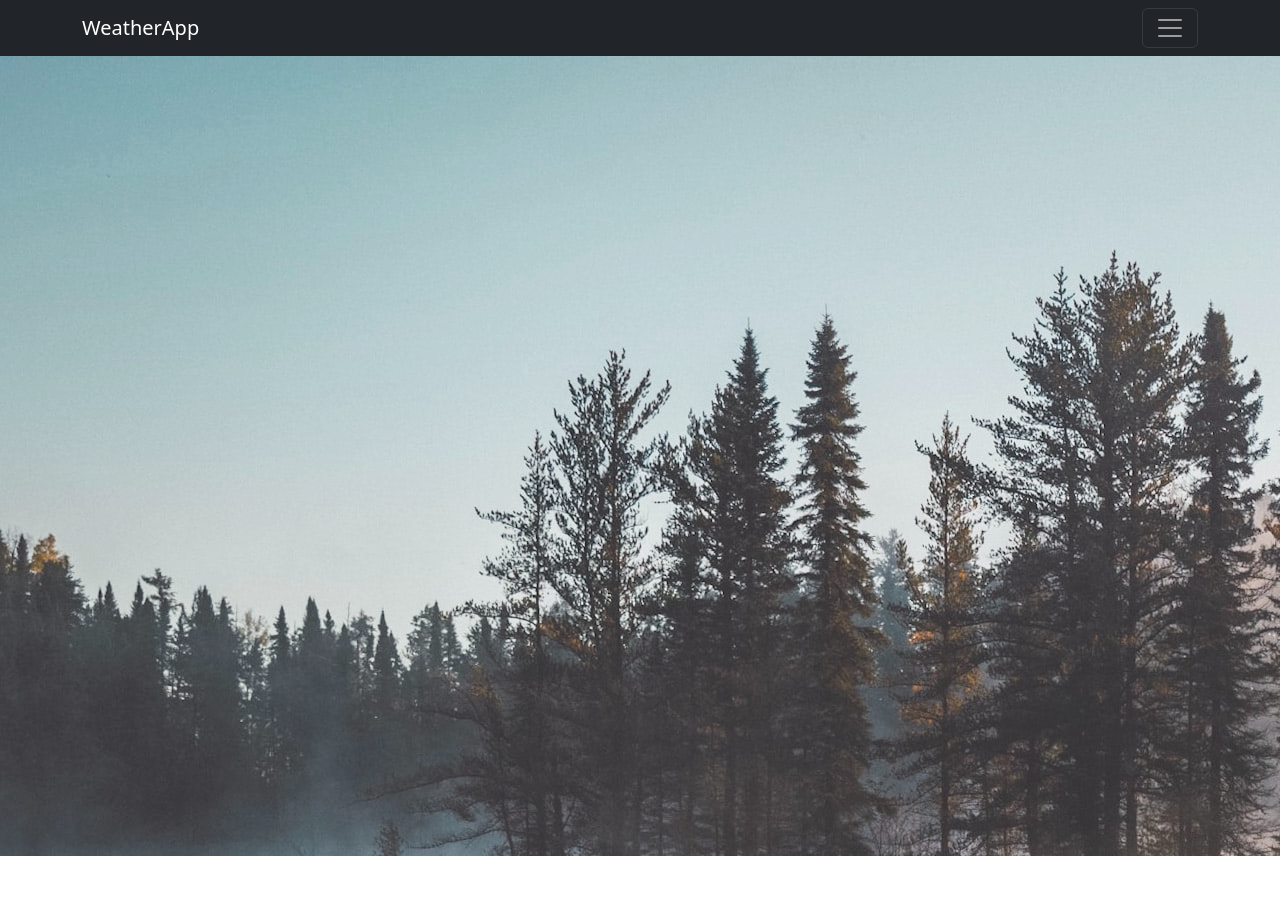
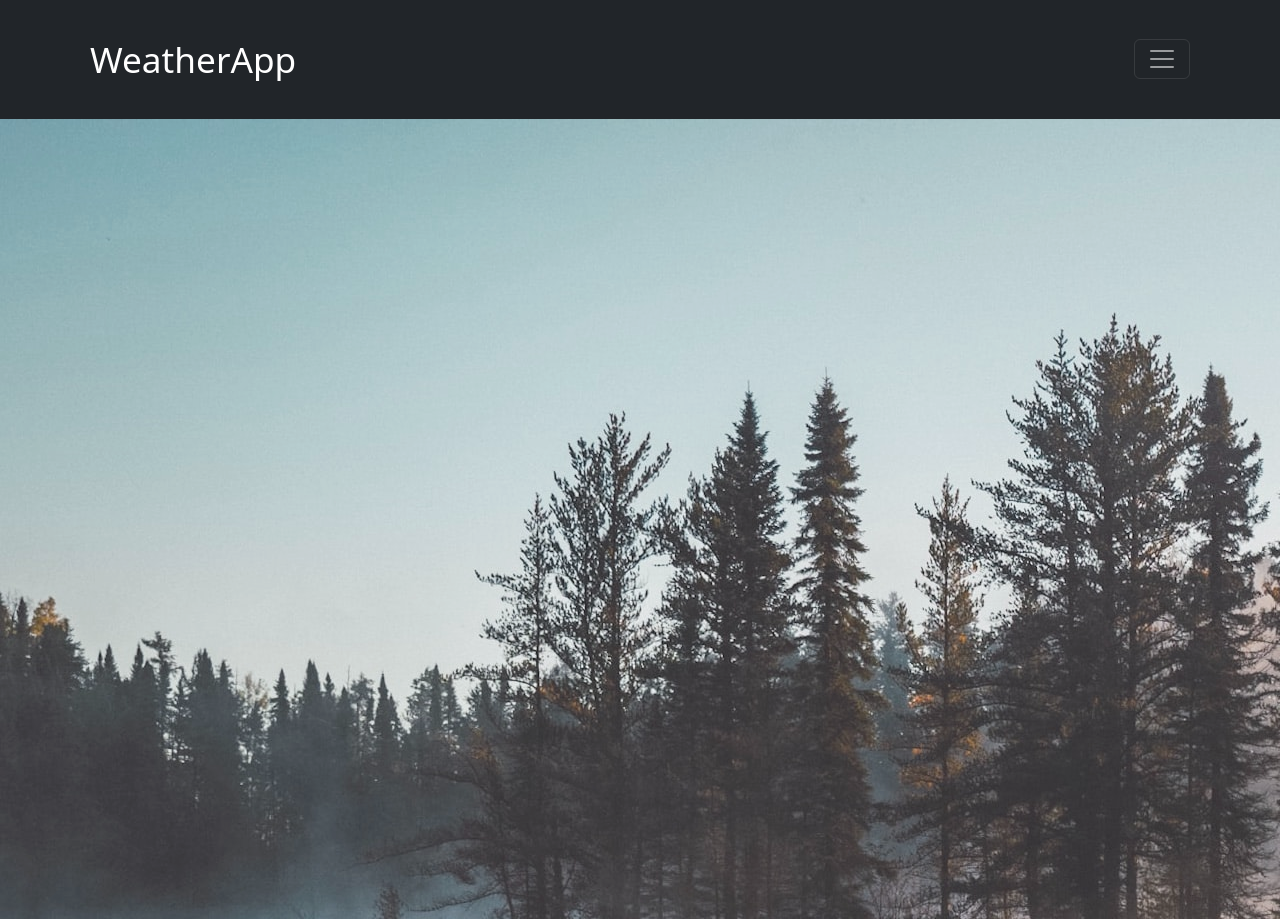
Before and after one commit to Shreyas-g97/Weather-App, a React (Create React App) app in the folder weather-app/: page / in a window 1280 px wide. Before the commit the page ends 856 px from the top, so only its background shows below. Built offline with nearby package versions, Linux system fonts and the light colour scheme.

Commit message:
finish style navbar

```diff
--- /dev/null
+++ b/weather-app/src/components/Navbar.css
@@ -0,0 +1,17 @@
+.title {
+    font-size: 2.2em;
+    justify-content: flex-start;
+}
+
+.me-auto {
+    padding-left: 20px;
+}
+
+.container {
+    padding: 20px;
+}
+
+.nav-link {
+    margin-left: 20px;
+    font-size: 1.2em;
+}
--- a/weather-app/src/components/Navbar.js
+++ b/weather-app/src/components/Navbar.js
@@ -3,17 +3,18 @@ import Nav from 'react-bootstrap/Nav';
 import Navbar from 'react-bootstrap/Navbar';
 import Button from 'react-bootstrap/Button';
 import Form from 'react-bootstrap/Form';
+import './Navbar.css'
 
 function WeatherNav() {
   return (
     <Navbar bg="dark" expand="xxl" variant="dark">
-      <Container>
-        <Navbar.Brand href="#home">WeatherApp</Navbar.Brand>
+      <Container className='container'>
+        <Navbar.Brand href="#home" className='title'>WeatherApp</Navbar.Brand>
         <Navbar.Toggle aria-controls="basic-navbar-nav" />
         <Navbar.Collapse id="basic-navbar-nav">
           <Nav className="me-auto">
-            <Nav.Link href="#home">Home</Nav.Link>
-            <Nav.Link href="#link">Random Place</Nav.Link>
+            <Nav.Link href="#home" className='nav-link'>Home</Nav.Link>
+            <Nav.Link href="#link" className='nav-link'>Random Place</Nav.Link>
           </Nav>
           <Form className="d-flex">
             <Form.Control
```
